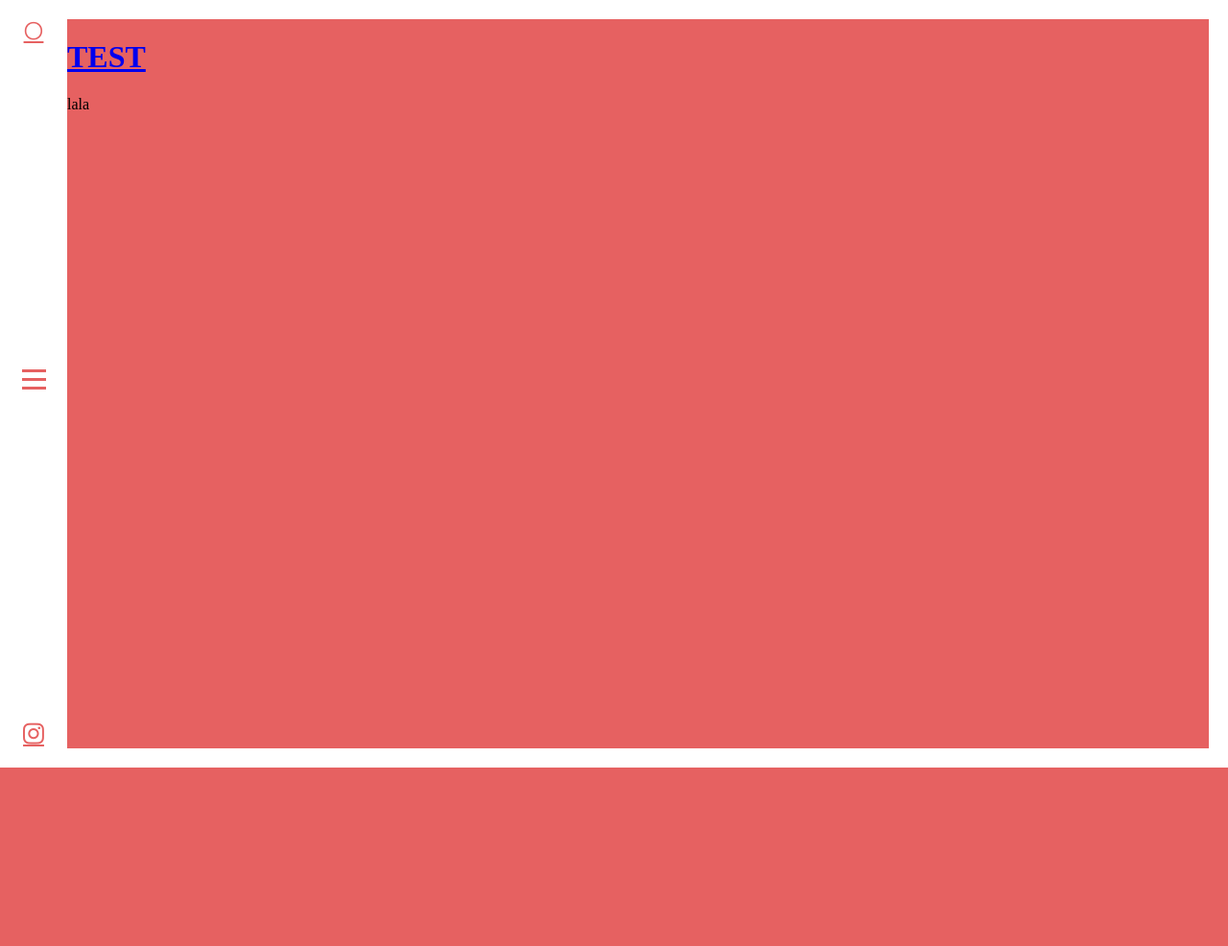
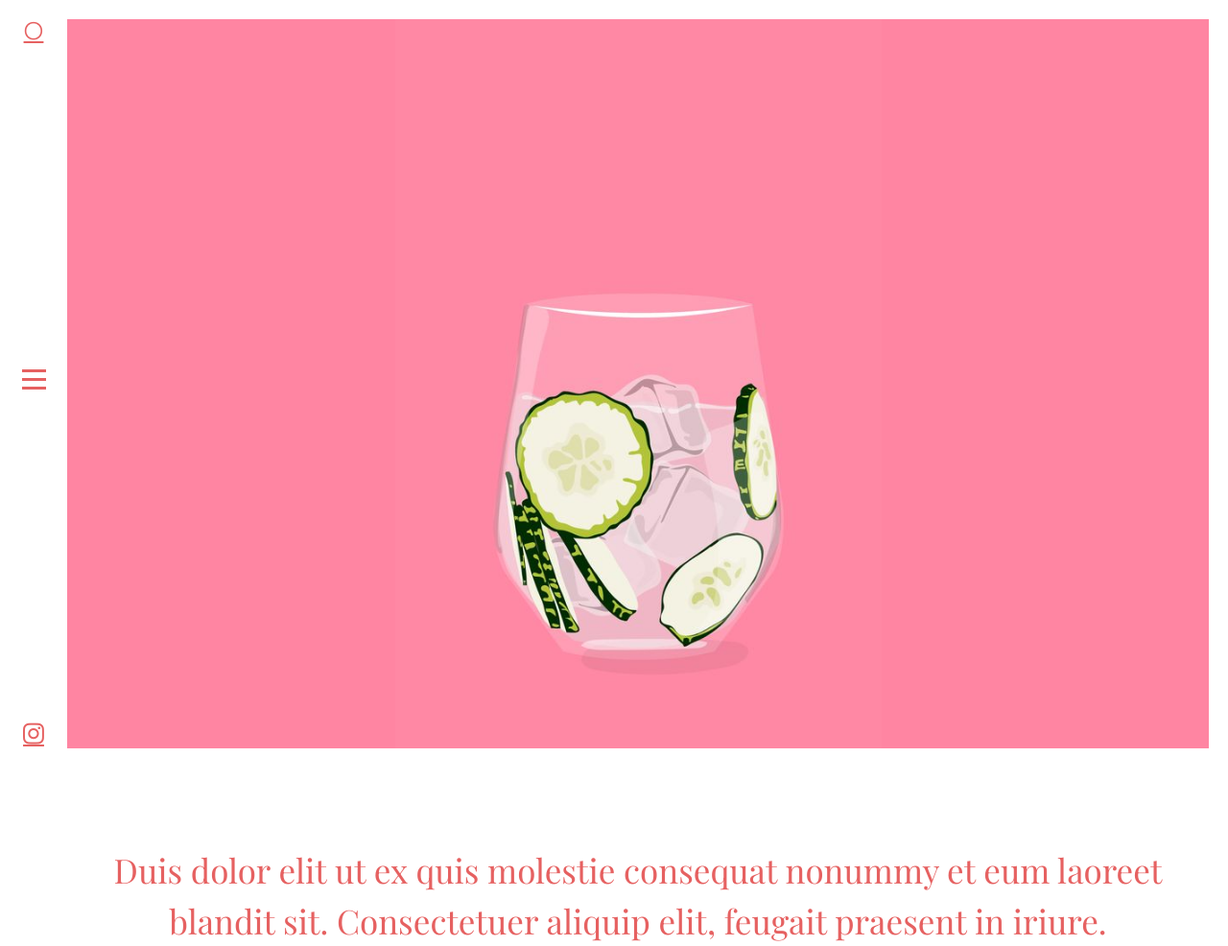
Before and after one commit to camilleVIXDigital/my-first-blog, a Django app: page / in a window 1280 px wide. Shown: the whole page at 96% size. Before the commit the page ends 800 px from the top, so only its background shows below. Run offline with Django 3.2, Linux system fonts and the light colour scheme; data that the repository does not hold is empty; style sheets or scripts are compiled from the project's sources; some libraries are stand-ins or nearby versions.

Commit message:
header & quote

```diff
--- a/blog/static/css/_blog.scss
+++ b/blog/static/css/_blog.scss
@@ -29,11 +29,7 @@ color for text			:	#000000;
 color for number in bg	:	#F4F4F4;
 main color				:	#E66161;
 
-
 */
-
-
-
 
 /*=========================================
 			-- BODY & WINDOWS --
@@ -179,9 +175,28 @@ body {
 =========================================*/
 
 .contain {
-	background-color: #E66161;
+	background-color: #ff85a2;
+	background-image: url(../img/coverimg.jpg);
+	background-repeat: no-repeat;
+	background-size: contain;
+	background-position: center;
 	height: calc(100vh - 40px);
 	width: calc(100% - 90px);
 	margin: 20px 20px 20px 0;
 
 }
+
+
+.page-header {
+	height: calc(100vh - 40px);
+}
+
+
+p.quote {
+	font-family: 'Playfair Display', serif;
+	font-size: 35px;
+	line-height: 53px;
+	color: #E66161;
+	text-align: center;
+	margin: 100px 0;
+}
--- a/blog/templates/blog/base.html
+++ b/blog/templates/blog/base.html
@@ -1,5 +1,6 @@
 {% load staticfiles %}
 {% load compress %}
+
 
 <html>
 	<head>
@@ -34,44 +35,35 @@
 				<a href="#"><i id="link-mediasocial" class="fa fa-instagram" aria-hidden="true"></i></a>
 			</div>
 		</div>
+		<div class="contain">
 
 
 
-
-
-
-
-
-		<div class="contain">
+			<div class="grid-x">
+				<div class="small-12 cell">
 					<div class="page-header">
 						{% if user.is_authenticated %}
 							<a href="{% url 'post_new' %}" class="top-menu">
 								<i class="fa fa-user-circle-o" aria-hidden="true"></i>
 							</a>
 						{% endif %}
-				<h1><a href="/">TEST</a></h1>
-			</div>
-
-
-
-			<div class="content container">
-				<div class="row">
-					<div class="col-md-8">
-						{% block content %}
-						{% endblock %}
 					</div>
 				</div>
 			</div>
-
-			<div class="quote">
-				<div class="row">
-					<div class="col-md-8 center">
-						lala
+			<div class="grid-x">
+				<div class="small-12 cell">
+					<div class="small-10 cell small-offset-1">
+						<p class="quote">
+							Duis dolor elit ut ex quis molestie consequat nonummy et eum laoreet blandit sit. Consectetuer aliquip elit, feugait praesent in iriure.
+						</p>
 					</div>
 				</div>
 			</div>
 
 
+
+			{% block content %}
+			{% endblock %}
 		</div>
 		<script src="https://code.jquery.com/jquery-2.2.4.min.js" integrity="sha256-BbhdlvQf/xTY9gja0Dq3HiwQF8LaCRTXxZKRutelT44=" crossorigin="anonymous"></script>
 		<script type="text/javascript" src="{% static 'js/vendor/foundation.js' %}"></script>
```
Also changed, not shown: blog/static/img/coverimg.jpg (added). Lines whose indentation alone changed are shown as unchanged.
